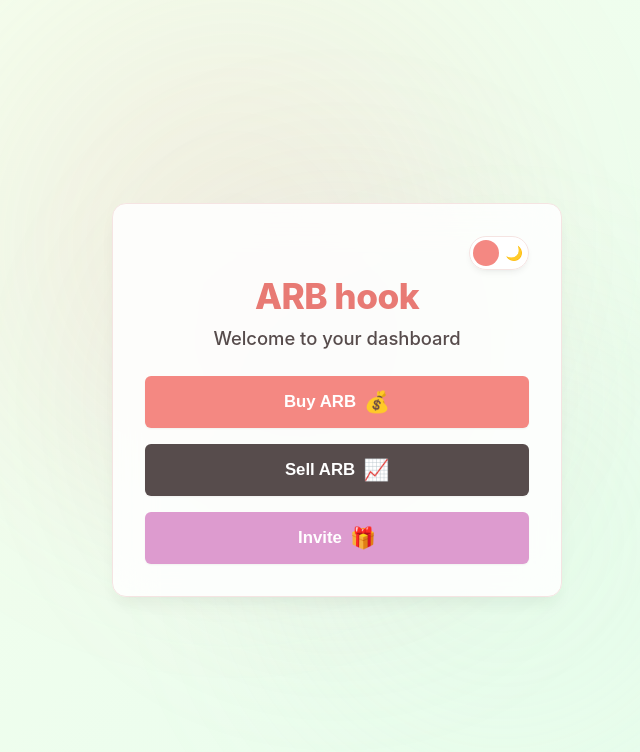
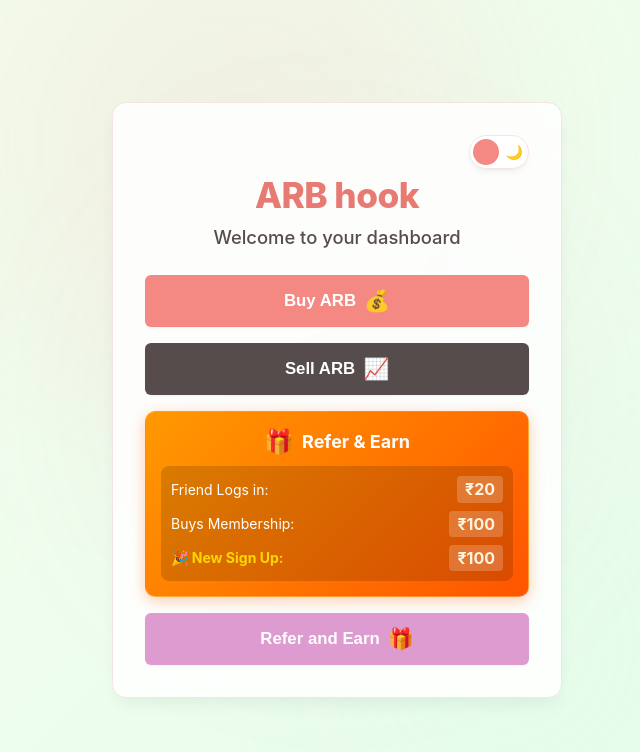
Before and after one commit to Bishek-lpu/arbhook-ui, a React (Vite) app: page /home in a window 1280 px wide. Shown: the top 752 px of the page, without its empty margins (303-943 px from the left). Built offline with nearby package versions, Linux system fonts and the light colour scheme.

Commit message:
add refer and earn lable

```diff
--- a/src/pages/Home.jsx
+++ b/src/pages/Home.jsx
@@ -109,63 +109,102 @@ export default function Home() {
                         <span className="btn-icon">📈</span>
                     </button>
 
+                    {/* Attractive Refer and Earn Banner */}
+                    <div style={{
+                        background: 'linear-gradient(135deg, #FF9900 0%, #FF5500 100%)',
+                        borderRadius: '10px',
+                        padding: '15px',
+                        color: 'white',
+                        textAlign: 'center',
+                        boxShadow: '0 4px 15px rgba(255, 85, 0, 0.3)',
+                        border: '1px solid rgba(255, 255, 255, 0.2)'
+                    }}>
+                        <h3 style={{ margin: '0 0 8px 0', fontSize: '18px', display: 'flex', alignItems: 'center', justifyContent: 'center', gap: '8px' }}>
+                            <span style={{ fontSize: '24px' }}>🎁</span> Refer & Earn
+                        </h3>
+                        <div style={{ background: 'rgba(0,0,0,0.15)', borderRadius: '8px', padding: '10px', marginTop: '10px' }}>
+                            <p style={{ margin: '0 0 8px 0', fontSize: '14px', lineHeight: '1.4', display: 'flex', justifyContent: 'space-between', alignItems: 'center' }}>
+                                <span>Friend Logs in:</span>
+                                <strong style={{ fontSize: '16px', color: '#FFF5E1', background: 'rgba(255,255,255,0.2)', padding: '2px 8px', borderRadius: '4px' }}>₹20</strong>
+                            </p>
+                            <p style={{ margin: '0 0 8px 0', fontSize: '14px', lineHeight: '1.4', display: 'flex', justifyContent: 'space-between', alignItems: 'center' }}>
+                                <span>Buys Membership:</span>
+                                <strong style={{ fontSize: '16px', color: '#FFF5E1', background: 'rgba(255,255,255,0.2)', padding: '2px 8px', borderRadius: '4px' }}>₹100</strong>
+                            </p>
+                            <p style={{ margin: '0', fontSize: '14px', lineHeight: '1.4', display: 'flex', justifyContent: 'space-between', alignItems: 'center', color: '#FFD700', fontWeight: 'bold' }}>
+                                <span>🎉 New Sign Up:</span>
+                                <strong style={{ fontSize: '16px', color: '#FFF5E1', background: 'rgba(255,255,255,0.2)', padding: '2px 8px', borderRadius: '4px' }}>₹100</strong>
+                            </p>
+                        </div>
+                    </div>
+
                     <button
                         className="login-btn"
                         onClick={() => setIsInviteOpen(!isInviteOpen)}
                         style={{ width: '100%', margin: '0', background: 'var(--accent-color)' }}
                     >
-                        <span className="btn-text">Invite</span>
+                        <span className="btn-text">Refer and Earn</span>
                         <span className="btn-icon">{isInviteOpen ? '▼' : '🎁'}</span>
                     </button>
 
                     {/* Expandable Invite Form */}
                     {isInviteOpen && (
-                        <div style={{ background: 'var(--bg-secondary)', padding: '20px', borderRadius: '12px', marginTop: '10px' }}>
+                        <div style={{ background: 'var(--bg-secondary)', padding: '20px', borderRadius: '12px', marginTop: '10px', display: 'flex', flexDirection: 'column', gap: '15px', border: '1px solid var(--border-color)' }}>
                             {generatedLink ? (
                                 <div style={{ display: 'flex', flexDirection: 'column', gap: '10px' }}>
-                                    <p style={{ color: 'var(--text-primary)', fontSize: '14px', textAlign: 'center' }}>Your Referral Link:</p>
+                                    <p style={{ color: 'var(--text-primary)', fontSize: '14px', textAlign: 'center', fontWeight: 'bold' }}>Your Referral Link:</p>
+                                    <div className="input-wrapper" style={{ margin: 0 }}>
+                                        <span className="input-icon">🔗</span>
                                         <input
                                             type="text"
                                             readOnly
                                             value={generatedLink}
-                                        style={{ width: '100%', padding: '10px', borderRadius: '8px', border: '1px solid var(--border-color)', background: 'var(--bg-primary)', color: 'var(--text-primary)' }}
+                                            className="form-input"
                                         />
-                                    <button onClick={copyToClipboard} className="login-btn" style={{ padding: '10px', minHeight: '40px', fontSize: '14px', width: '100%', margin: '0' }}>
+                                    </div>
+                                    <button onClick={copyToClipboard} className="login-btn" style={{ padding: '10px', minHeight: '40px', fontSize: '14px', width: '100%', margin: '0', background: 'var(--accent-color)' }}>
                                         Copy Link
                                     </button>
                                 </div>
                             ) : (
-                                <form onSubmit={handleGenerateReferral} style={{ display: 'flex', flexDirection: 'column', gap: '15px' }}>
-                                    <div>
-                                        <label style={{ color: 'var(--text-secondary)', fontSize: '12px', marginBottom: '5px', display: 'block' }}>Full Name (required)</label>
+                                <form onSubmit={handleGenerateReferral} className="login-form" style={{ marginTop: 0 }}>
+                                    <div className="form-group" style={{ marginBottom: '15px' }}>
+                                        <label style={{ color: 'var(--text-secondary)', fontSize: '13px', marginBottom: '8px', display: 'block', fontWeight: '500' }}>Full Name (Required)</label>
+                                        <div className="input-wrapper">
+                                            <span className="input-icon">👤</span>
                                             <input
                                                 type="text"
                                                 required
                                                 minLength="3"
                                                 value={fullName}
                                                 onChange={(e) => setFullName(e.target.value)}
-                                            style={{ width: '100%', padding: '10px', borderRadius: '8px', border: '1px solid var(--border-color)', background: 'var(--bg-primary)', color: 'var(--text-primary)' }}
-                                            placeholder="John Doe"
+                                                className="form-input"
+                                                placeholder="e.g. John Doe"
                                             />
                                         </div>
-                                    <div>
-                                        <label style={{ color: 'var(--text-secondary)', fontSize: '12px', marginBottom: '5px', display: 'block' }}>UPI ID (required)</label>
+                                    </div>
+                                    <div className="form-group" style={{ marginBottom: '20px' }}>
+                                        <label style={{ color: 'var(--text-secondary)', fontSize: '13px', marginBottom: '8px', display: 'block', fontWeight: '500' }}>UPI ID (Required)</label>
+                                        <div className="input-wrapper">
+                                            <span className="input-icon">💳</span>
                                             <input
                                                 type="text"
                                                 required
                                                 value={upiId}
                                                 onChange={(e) => setUpiId(e.target.value)}
-                                            style={{ width: '100%', padding: '10px', borderRadius: '8px', border: '1px solid var(--border-color)', background: 'var(--bg-primary)', color: 'var(--text-primary)' }}
+                                                className="form-input"
                                                 placeholder="username@bankname"
                                             />
+                                        </div>
                                     </div>
                                     <button
                                         type="submit"
                                         disabled={isGenerating}
                                         className="login-btn"
-                                        style={{ padding: '10px', minHeight: '40px', fontSize: '14px', width: '100%', margin: '0', opacity: isGenerating ? 0.7 : 1 }}
+                                        style={{ padding: '12px', minHeight: '45px', fontSize: '15px', width: '100%', margin: '0', opacity: isGenerating ? 0.7 : 1 }}
                                     >
-                                        {isGenerating ? 'Generating...' : 'Get Referral Link'}
+                                        <span className="btn-text">{isGenerating ? 'Generating...' : 'Get Referral Link'}</span>
+                                        {!isGenerating && <span className="btn-icon">✨</span>}
                                     </button>
                                 </form>
                             )}
--- a/src/pages/Signup.jsx
+++ b/src/pages/Signup.jsx
@@ -122,6 +122,25 @@ export default function Signup() {
                     <p className="subtitle">Create your account and join us today!</p>
                 </div>
 
+                {/* Attractive Signup Bonus Banner */}
+                <div style={{
+                    background: 'linear-gradient(135deg, #FF9900 0%, #FF5500 100%)',
+                    borderRadius: '10px',
+                    padding: '15px',
+                    margin: '0 0 20px 0',
+                    color: 'white',
+                    textAlign: 'center',
+                    boxShadow: '0 4px 15px rgba(255, 85, 0, 0.3)',
+                    border: '1px solid rgba(255, 255, 255, 0.2)'
+                }}>
+                    <h3 style={{ margin: '0 0 5px 0', fontSize: '18px', display: 'flex', alignItems: 'center', justifyContent: 'center', gap: '8px' }}>
+                        <span style={{ fontSize: '24px' }}>🎉</span> Sign Up Bonus!
+                    </h3>
+                    <p style={{ margin: '0', fontSize: '15px', lineHeight: '1.4' }}>
+                        Create an account now and get <strong style={{ fontSize: '18px', color: '#FFF5E1', background: 'rgba(255,255,255,0.2)', padding: '2px 8px', borderRadius: '4px', marginLeft: '5px' }}>₹100</strong> instantly!
+                    </p>
+                </div>
+
                 <form className="login-form" onSubmit={handleSubmit}>
                     <div className="form-group">
                         <label htmlFor="mobile" className="form-label">Mobile Number</label>
```
Lines whose indentation alone changed are shown as unchanged.
